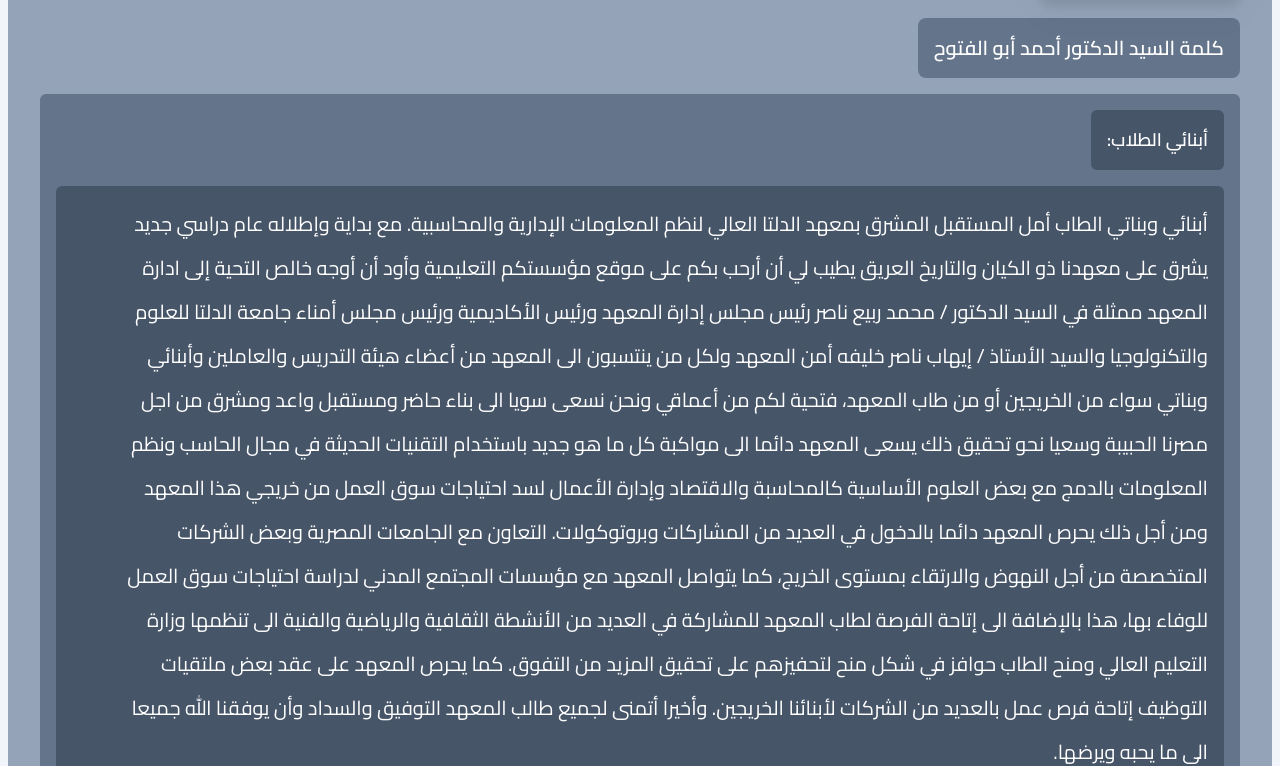
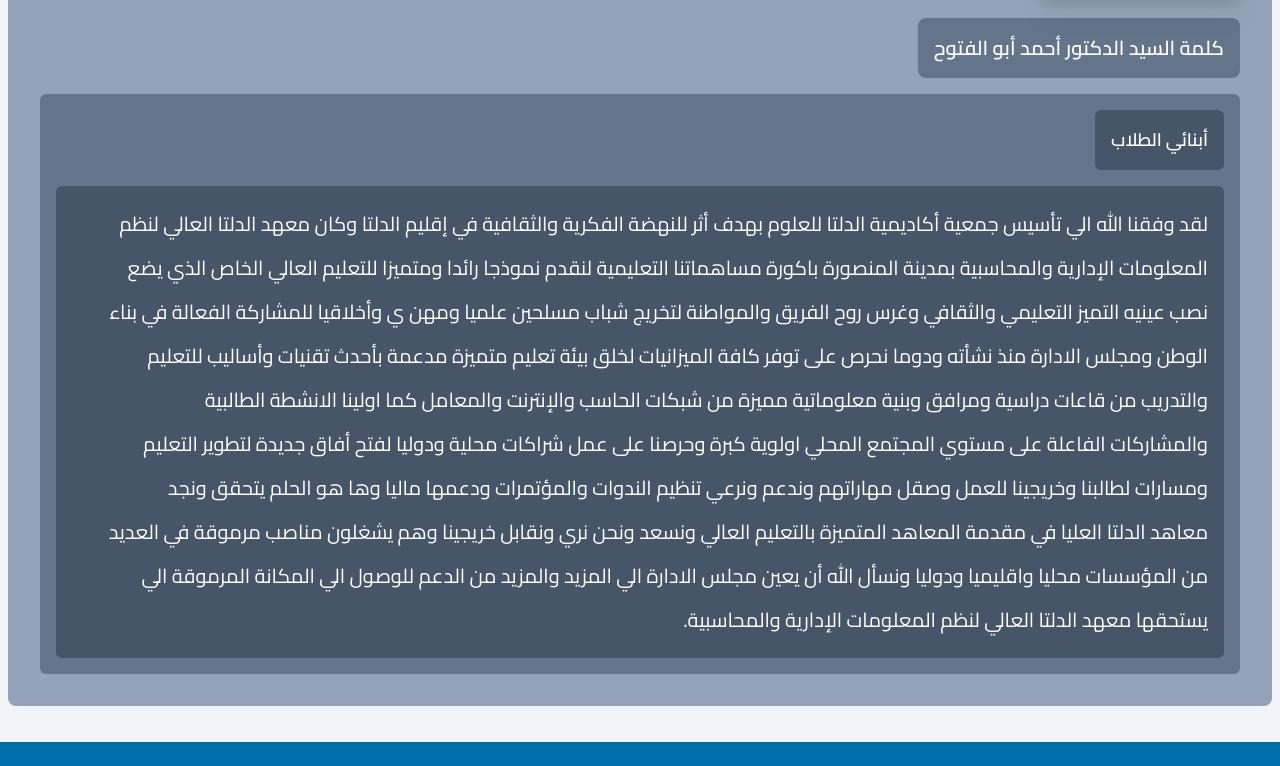
Before and after one commit to ahmedsalama288/graduation-project-with-backend, a Next.js app: page /about-us/institute-management/institute-dean in a window 1280 px wide. Shown: the part 459-1225 px from the top of the page. Built offline with nearby package versions, Linux system fonts and the light colour scheme.

Commit message:
update text style and add  vision-mission-goals page

```diff
--- a/src/app/(main-navbar-links)/about-us/institute-management/chairman-of-board-of-directors/page.tsx
+++ b/src/app/(main-navbar-links)/about-us/institute-management/chairman-of-board-of-directors/page.tsx
@@ -4,6 +4,9 @@ import imageSrc from "@/../../public/about-us/institute-management-images/chairm
 import MemberPhoto from "@/app/ui/about-us/institute-management/member-photo";
 import MemberName from "@/app/ui/about-us/institute-management/member-name";
 import MemberWord from "@/app/ui/about-us/institute-management/member-word";
+import ContentWrapper from "@/app/ui/shared-ui/pages-components/content-wrapper";
+import ContentHeader from "@/app/ui/shared-ui/pages-components/content-header";
+import ContentContainer from "@/app/ui/shared-ui/pages-components/content-container";
 
 export default function Page() {
   return (
@@ -13,29 +16,34 @@ export default function Page() {
         <PageContentContainer>
           <MemberPhoto imageSrc={imageSrc} alt="رئيس مجلس الإدارة" />
           <MemberName memberName="كلمة السيد الدكتور محمد ربيع ناصر" />
-          <MemberWord
-            memberWord="
-                  لقد وفقنا الله الي تأسيس جمعية أكاديمية الدلتا للعلوم بهدف أثر
-                  للنهضة الفكرية والثقافية في إقليم الدلتا وكان معهد الدلتا
-                  العالي لنظم المعلومات الإدارية والمحاسبية بمدينة المنصورة
-                  باكورة مساهماتنا التعليمية لنقدم نموذجا رائدا ومتميزا للتعليم
-                  العالي الخاص الذي يضع نصب عينيه التميز التعليمي والثقافي وغرس
-                  روح الفريق والمواطنة لتخريج شباب مسلحين علميا ومهن ي وأخلاقيا
-                  للمشاركة الفعالة في بناء الوطن ومجلس الادارة منذ نشأته ودوما
-                  نحرص على توفر كافة الميزانيات لخلق بيئة تعليم متميزة مدعمة
-                  بأحدث تقنيات وأساليب للتعليم والتدريب من قاعات دراسية ومرافق
-                  وبنية معلوماتية مميزة من شبكات الحاسب والإنترنت والمعامل كما
-                  اولينا الانشطة الطالبية والمشاركات الفاعلة على مستوي المجتمع
-                  المحلي اولوية كبرة وحرصنا على عمل شراكات محلية ودوليا لفتح
-                  أفاق جديدة لتطوير التعليم ومسارات لطالبنا وخريجينا للعمل وصقل
-                  مهاراتهم وندعم ونرعي تنظيم الندوات والمؤتمرات ودعمها ماليا وها
-                  هو الحلم يتحقق ونجد معاهد الدلتا العليا في مقدمة المعاهد
-                  المتميزة بالتعليم العالي ونسعد ونحن نري ونقابل خريجينا وهم
-                  يشغلون مناصب مرموقة في العديد من المؤسسات محليا واقليميا
-                  ودوليا ونسأل الله أن يعين مجلس الادارة الي المزيد والمزيد من
-                  الدعم للوصول الي المكانة المرموقة الي يستحقها معهد الدلتا
-                  العالي لنظم المعلومات الإدارية والمحاسبية."
-          />
+
+          <ContentWrapper>
+            <ContentHeader text="أبنائي الطلاب" />
+            <ContentContainer>
+              <p>
+                لقد وفقنا الله الي تأسيس جمعية أكاديمية الدلتا للعلوم بهدف أثر
+                للنهضة الفكرية والثقافية في إقليم الدلتا وكان معهد الدلتا العالي
+                لنظم المعلومات الإدارية والمحاسبية بمدينة المنصورة باكورة
+                مساهماتنا التعليمية لنقدم نموذجا رائدا ومتميزا للتعليم العالي
+                الخاص الذي يضع نصب عينيه التميز التعليمي والثقافي وغرس روح
+                الفريق والمواطنة لتخريج شباب مسلحين علميا ومهن ي وأخلاقيا
+                للمشاركة الفعالة في بناء الوطن ومجلس الادارة منذ نشأته ودوما
+                نحرص على توفر كافة الميزانيات لخلق بيئة تعليم متميزة مدعمة بأحدث
+                تقنيات وأساليب للتعليم والتدريب من قاعات دراسية ومرافق وبنية
+                معلوماتية مميزة من شبكات الحاسب والإنترنت والمعامل كما اولينا
+                الانشطة الطالبية والمشاركات الفاعلة على مستوي المجتمع المحلي
+                اولوية كبرة وحرصنا على عمل شراكات محلية ودوليا لفتح أفاق جديدة
+                لتطوير التعليم ومسارات لطالبنا وخريجينا للعمل وصقل مهاراتهم
+                وندعم ونرعي تنظيم الندوات والمؤتمرات ودعمها ماليا وها هو الحلم
+                يتحقق ونجد معاهد الدلتا العليا في مقدمة المعاهد المتميزة
+                بالتعليم العالي ونسعد ونحن نري ونقابل خريجينا وهم يشغلون مناصب
+                مرموقة في العديد من المؤسسات محليا واقليميا ودوليا ونسأل الله أن
+                يعين مجلس الادارة الي المزيد والمزيد من الدعم للوصول الي المكانة
+                المرموقة الي يستحقها معهد الدلتا العالي لنظم المعلومات الإدارية
+                والمحاسبية.
+              </p>
+            </ContentContainer>
+          </ContentWrapper>
         </PageContentContainer>
       </div>
     </section>
--- a/src/app/(main-navbar-links)/about-us/institute-management/institute-dean/page.tsx
+++ b/src/app/(main-navbar-links)/about-us/institute-management/institute-dean/page.tsx
@@ -4,6 +4,9 @@ import MemberPhoto from "@/app/ui/about-us/institute-management/member-photo";
 import MemberName from "@/app/ui/about-us/institute-management/member-name";
 import MemberWord from "@/app/ui/about-us/institute-management/member-word";
 import PageContentContainer from "@/app/ui/shared-ui/pages-components/page-content-container";
+import ContentContainer from "@/app/ui/shared-ui/pages-components/content-container";
+import ContentWrapper from "@/app/ui/shared-ui/pages-components/content-wrapper";
+import ContentHeader from "@/app/ui/shared-ui/pages-components/content-header";
 
 export default function Page() {
   return (
@@ -13,38 +16,33 @@ export default function Page() {
         <PageContentContainer>
           <MemberPhoto imageSrc={imageSrc} alt="رئيس مجلس الإدارة" />
           <MemberName memberName="كلمة السيد الدكتور أحمد أبو الفتوح" />
-          <MemberWord
-            memberWord="
-            أبنائي وبناتي الطاب أمل المستقبل المشرق بمعهد الدلتا
-            العالي لنظم المعلومات الإدارية والمحاسبية. مع بداية
-            وإطلاله عام دراسي جديد يشرق على معهدنا ذو الكيان
-            والتاريخ العريق يطيب لي أن أرحب بكم على موقع
-            مؤسستكم التعليمية وأود أن أوجه خالص التحية إلى ادارة
-            المعهد ممثلة في السيد الدكتور / محمد ربيع ناصر رئيس
-            مجلس إدارة المعهد ورئيس الأكاديمية ورئيس مجلس أمناء
-            جامعة الدلتا للعلوم والتكنولوجيا والسيد الأستاذ / إيهاب
-            ناصر خليفه أمن المعهد ولكل من ينتسبون الى المعهد من
-            أعضاء هيئة التدريس والعاملين وأبنائي وبناتي سواء من
-            الخريجين أو من طاب المعهد، فتحية لكم من أعماقي ونحن
-            نسعى سويا الى بناء حاضر ومستقبل واعد ومشرق من اجل
-            مصرنا الحبيبة وسعيا نحو تحقيق ذلك يسعى المعهد دائما
-            الى مواكبة كل ما هو جديد باستخدام التقنيات الحديثة في
-            مجال الحاسب ونظم المعلومات بالدمج مع بعض العلوم
-            الأساسية كالمحاسبة والاقتصاد وإدارة الأعمال لسد
-            احتياجات سوق العمل من خريجي هذا المعهد ومن أجل ذلك
-            يحرص المعهد دائما بالدخول في العديد من المشاركات
-            وبروتوكولات. التعاون مع الجامعات المصرية وبعض
-            الشركات المتخصصة من أجل النهوض والارتقاء بمستوى
-            الخريج، كما يتواصل المعهد مع مؤسسات المجتمع المدني
-            لدراسة احتياجات سوق العمل للوفاء بها، هذا بالإضافة الى
-            إتاحة الفرصة لطاب المعهد للمشاركة في العديد من
-            الأنشطة الثقافية والرياضية والفنية الى تنظمها وزارة
-            التعليم العالي ومنح الطاب حوافز في شكل منح لتحفيزهم
-            على تحقيق المزيد من التفوق. كما يحرص المعهد على عقد
-            بعض ملتقيات التوظيف إتاحة فرص عمل بالعديد من
-            الشركات لأبنائنا الخريجين. وأخيرا أتمنى لجميع طالب المعهد
-            التوفيق والسداد وأن يوفقنا الله جميعا الى ما يحبه ويرضها. "
-          />
+          <ContentWrapper>
+            <ContentHeader text="أبنائي الطلاب" />
+            <ContentContainer>
+              <p>
+                لقد وفقنا الله الي تأسيس جمعية أكاديمية الدلتا للعلوم بهدف أثر
+                للنهضة الفكرية والثقافية في إقليم الدلتا وكان معهد الدلتا العالي
+                لنظم المعلومات الإدارية والمحاسبية بمدينة المنصورة باكورة
+                مساهماتنا التعليمية لنقدم نموذجا رائدا ومتميزا للتعليم العالي
+                الخاص الذي يضع نصب عينيه التميز التعليمي والثقافي وغرس روح
+                الفريق والمواطنة لتخريج شباب مسلحين علميا ومهن ي وأخلاقيا
+                للمشاركة الفعالة في بناء الوطن ومجلس الادارة منذ نشأته ودوما
+                نحرص على توفر كافة الميزانيات لخلق بيئة تعليم متميزة مدعمة بأحدث
+                تقنيات وأساليب للتعليم والتدريب من قاعات دراسية ومرافق وبنية
+                معلوماتية مميزة من شبكات الحاسب والإنترنت والمعامل كما اولينا
+                الانشطة الطالبية والمشاركات الفاعلة على مستوي المجتمع المحلي
+                اولوية كبرة وحرصنا على عمل شراكات محلية ودوليا لفتح أفاق جديدة
+                لتطوير التعليم ومسارات لطالبنا وخريجينا للعمل وصقل مهاراتهم
+                وندعم ونرعي تنظيم الندوات والمؤتمرات ودعمها ماليا وها هو الحلم
+                يتحقق ونجد معاهد الدلتا العليا في مقدمة المعاهد المتميزة
+                بالتعليم العالي ونسعد ونحن نري ونقابل خريجينا وهم يشغلون مناصب
+                مرموقة في العديد من المؤسسات محليا واقليميا ودوليا ونسأل الله أن
+                يعين مجلس الادارة الي المزيد والمزيد من الدعم للوصول الي المكانة
+                المرموقة الي يستحقها معهد الدلتا العالي لنظم المعلومات الإدارية
+                والمحاسبية.
+              </p>
+            </ContentContainer>
+          </ContentWrapper>
         </PageContentContainer>
       </div>
     </section>
--- a/src/app/ui/about-us/institute-management/member-word.tsx
+++ /dev/null
@@ -1,17 +0,0 @@
-export default function MemberWord({ memberWord }: { memberWord: string }) {
-  return (
-    <div>
-      <div className="bg-slate-500 rounded-md p-3 sm:p-4 mt-4 flex flex-col gap-4">
-        <div className=" bg-slate-600 w-fit rounded-md p-[10px] sm:p-4">
-          <h3 className="text-lg font-semibold  ">أبنائي الطلاب:</h3>
-        </div>
-
-        <div className="bg-slate-600 rounded-md p-[10px] sm:p-4">
-          <p className=" w-full  sm:w-[97%] !leading-[2.2] text-lg sm:text-xl ">
-            {memberWord}
-          </p>
-        </div>
-      </div>
-    </div>
-  );
-}
--- a/src/app/ui/shared-ui/pages-components/content-container.tsx
+++ b/src/app/ui/shared-ui/pages-components/content-container.tsx
@@ -5,7 +5,7 @@ interface props {
 export default function ContentContainer({ children }: props) {
   return (
     <div className="bg-slate-600 rounded-md p-[10px] sm:p-4">
-      <div className=" w-full  sm:w-[97%] !leading-[2.2] text-lg sm:text-xl ">
+      <div className=" w-full  sm:w-[97%] !leading-[2.2] text-base sm:text-xl ">
         {children}
       </div>
     </div>
--- a/src/app/ui/shared-ui/pages-components/content-header.tsx
+++ b/src/app/ui/shared-ui/pages-components/content-header.tsx
@@ -6,7 +6,7 @@ interface props {
 export default function ContentHeader({ text, className }: props) {
   return (
     <div className=" bg-slate-600 w-fit rounded-md p-[10px] sm:p-4">
-      <h3 className={`text-lg font-semibold ${className} `}>{text}</h3>
+      <h3 className={`text-base sm:text-lg font-semibold ${className} `}>{text}</h3>
     </div>
   );
 }
```
Also changed, not shown: src/app/(main-navbar-links)/about-us/vision-mission-goals/page.tsx (+92 -1 lines).
